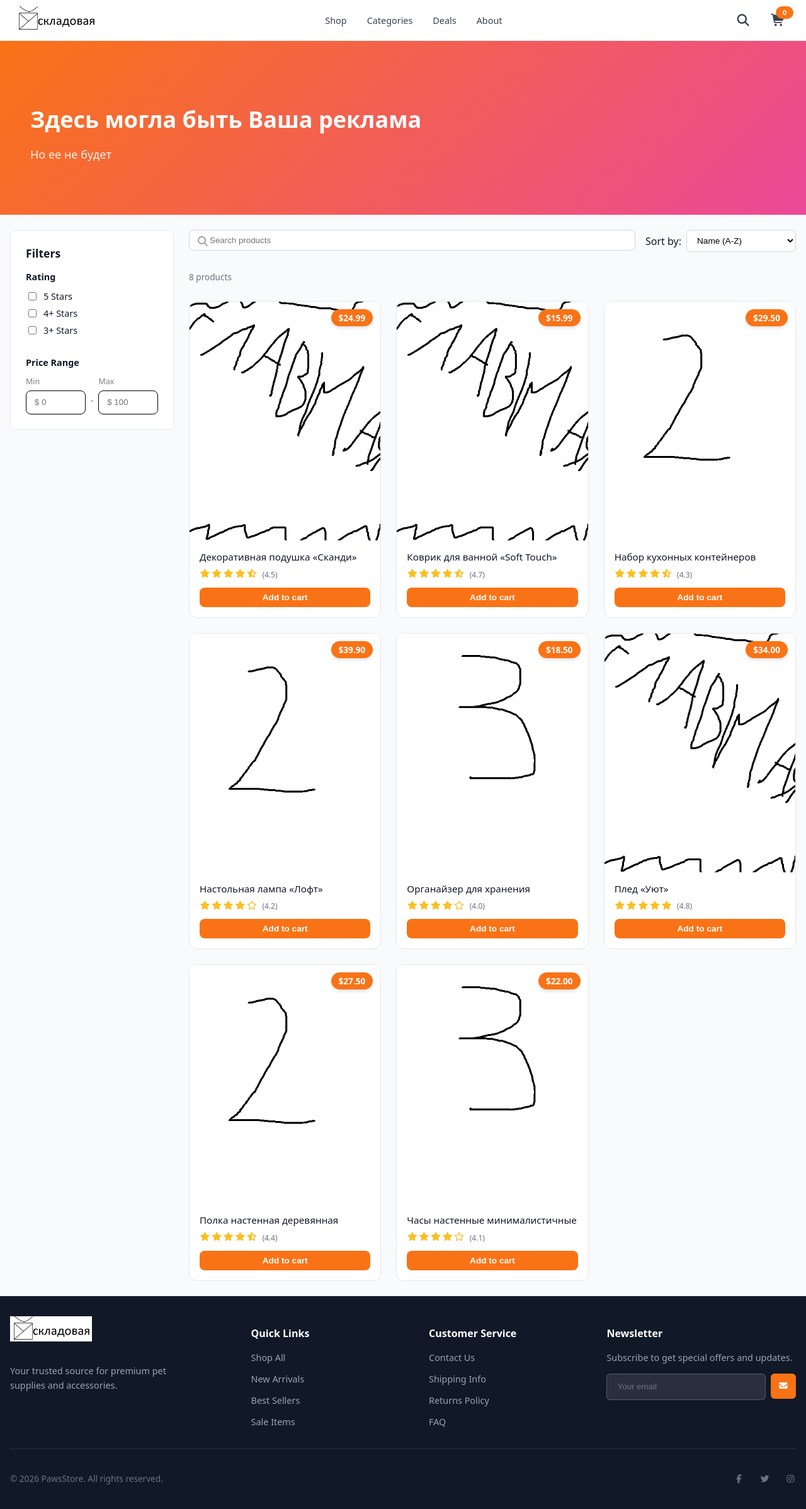
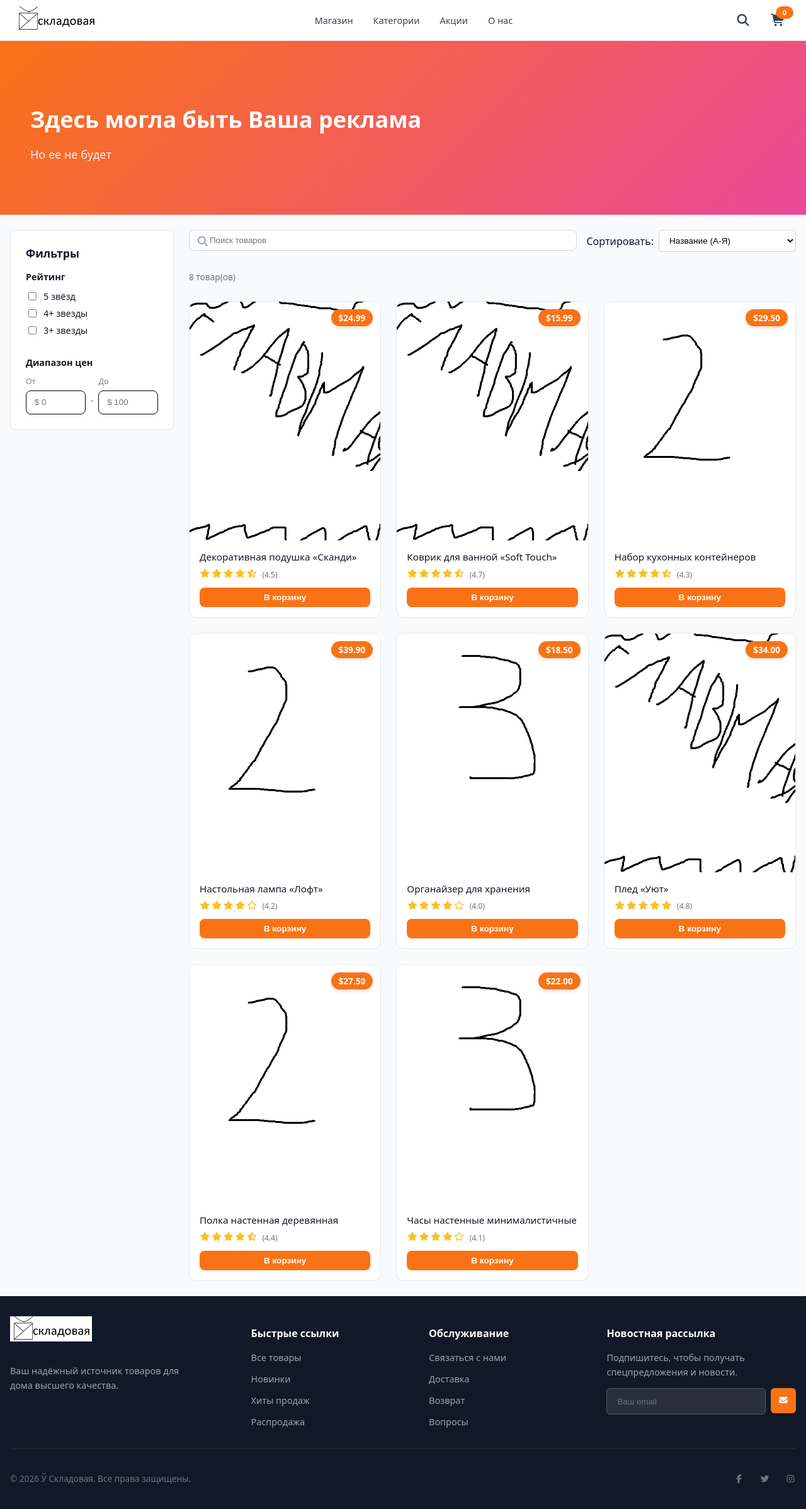
Before and after one commit to Bruxti/U-sklad, a plain HTML site: page catalog.html in a window 1280 px wide. Shown: the whole page at 63% size. Drawn offline with Linux system fonts and the light colour scheme.

Commit message:
Cleanup1

```diff
--- a/catalog.html
+++ b/catalog.html
@@ -4,8 +4,7 @@
 <head>
   <meta charset="utf-8">
   <meta name="viewport" content="width=device-width, initial-scale=1">
-  <title>Ў складовое</title>
-
+  <title>Ў Складовая — Каталог</title>
 
   <link rel="stylesheet" href="https://cdnjs.cloudflare.com/ajax/libs/font-awesome/7.0.1/css/all.min.css">
   <link rel="stylesheet" type="text/css" href="styles.css" />
@@ -24,41 +23,41 @@
 <section class="catalog">
   <div class="catalog__container">
     <aside class="catalog__sidebar">
-      <h2 class="catalog__sidebar-title">Filters</h2>
+      <h2 class="catalog__sidebar-title">Фильтры</h2>
 
       <div class="catalog__filters">
         <div class="catalog__filter-group">
-          <h3 class="catalog__filter-title">Rating</h3>
+          <h3 class="catalog__filter-title">Рейтинг</h3>
 
           <label class="catalog__check">
             <input type="checkbox" name="rating" value="5" />
-            <span>5 Stars</span>
+            <span>5 звёзд</span>
           </label>
 
           <label class="catalog__check">
             <input type="checkbox" name="rating" value="4" />
-            <span>4+ Stars</span>
+            <span>4+ звезды</span>
           </label>
 
           <label class="catalog__check">
             <input type="checkbox" name="rating" value="3" />
-            <span>3+ Stars</span>
+            <span>3+ звезды</span>
           </label>
         </div>
 
         <div class="catalog__filter-group">
-          <h3 class="catalog__filter-title">Price Range</h3>
+          <h3 class="catalog__filter-title">Диапазон цен</h3>
 
           <div class="catalog__price-row">
             <label class="catalog__price-field">
-              <span class="catalog__price-label">Min</span>
+              <span class="catalog__price-label">От</span>
               <input type="number" min="0" placeholder="$ 0" />
             </label>
 
             <span class="catalog__price-separator">-</span>
 
             <label class="catalog__price-field">
-              <span class="catalog__price-label">Max</span>
+              <span class="catalog__price-label">До</span>
               <input type="number" min="0" placeholder="$ 100" />
             </label>
           </div>
@@ -72,33 +71,27 @@
           <span class="catalog__search-icon">
             <i class="fa-solid fa-magnifying-glass"></i>
           </span>
-          <input type="search" placeholder="Search products" aria-label="Search products" />
+          <input type="search" placeholder="Поиск товаров" aria-label="Поиск товаров" />
         </label>
 
         <div class="catalog__sort">
-          <span class="catalog__sort-label">Sort by:</span>
-<select class="catalog__select" aria-label="Sort products">
-  <option value="name-asc">Name (A-Z)</option>
-  <option value="name-desc">Name (Z-A)</option>
-  <option value="price-asc">Price (Low to High)</option>
-  <option value="price-desc">Price (High to Low)</option>
-  <option value="rating-desc">Rating</option>
+          <span class="catalog__sort-label">Сортировать:</span>
+<select class="catalog__select" aria-label="Сортировка товаров">
+  <option value="name-asc">Название (А-Я)</option>
+  <option value="name-desc">Название (Я-А)</option>
+  <option value="price-asc">Цена (сначала дешёвые)</option>
+  <option value="price-desc">Цена (сначала дорогие)</option>
+  <option value="rating-desc">Рейтинг</option>
 </select>
         </div>
       </div>
 
       <div class="catalog__toolbar">
-        <p class="catalog__count">6 products</p>
+        <p class="catalog__count">6 товаров</p>
       </div>
 
       <div class="catalog__grid" id="products-grid">
-        <!--
-          JS later:
-          1) fetch('./data.json')
-          2) clone template below
-          3) fill title/rating/price/name
-          4) append cards here
-        -->
+        <!-- JS динамически заполняет -->
       </div>
     </div>
   </div>
@@ -121,7 +114,7 @@
     <div class="product-card__body">
       <h3 class="product-card__title">
         <a class="product-card__title-link" data-product-link href="#" data-product-title>
-          Airline-Approved Pet Travel Carrier
+          Переноска для животных
         </a>
       </h3>
 
@@ -137,7 +130,7 @@
       </div>
 
       <button type="button" class="product-card__add" data-product-add-to-cart>
-        Add to cart
+        В корзину
       </button>
     </div>
   </article>
--- a/components/footer.html
+++ b/components/footer.html
@@ -1,51 +1,50 @@
-
 <footer class="footer">
   <div class="footer__container">
     <div class="footer__top">
       <div class="footer__brand">
-        <a href="catalog.html" class="footer__logo" aria-label="PawsStore">
-          <img src="images/logo.png" alt="PawsStore" />
+        <a href="catalog.html" class="footer__logo" aria-label="Ў Складовая">
+          <img src="images/logo.png" alt="Ў Складовая" />
         </a>
 
         <p class="footer__description">
-          Your trusted source for premium pet supplies and accessories.
+          Ваш надёжный источник товаров для дома высшего качества.
         </p>
       </div>
 
-      <nav class="footer__column" aria-label="Quick Links">
-        <h3 class="footer__title">Quick Links</h3>
+      <nav class="footer__column" aria-label="Быстрые ссылки">
+        <h3 class="footer__title">Быстрые ссылки</h3>
         <ul class="footer__list">
-          <li><a href="catalog.html">Shop All</a></li>
-          <li><a href="catalog.html">New Arrivals</a></li>
-          <li><a href="catalog.html">Best Sellers</a></li>
-          <li><a href="catalog.html">Sale Items</a></li>
+          <li><a href="catalog.html">Все товары</a></li>
+          <li><a href="catalog.html">Новинки</a></li>
+          <li><a href="catalog.html">Хиты продаж</a></li>
+          <li><a href="catalog.html">Распродажа</a></li>
         </ul>
       </nav>
 
-      <nav class="footer__column" aria-label="Customer Service">
-        <h3 class="footer__title">Customer Service</h3>
+      <nav class="footer__column" aria-label="Обслуживание">
+        <h3 class="footer__title">Обслуживание</h3>
         <ul class="footer__list">
-          <li><a href="#">Contact Us</a></li>
-          <li><a href="#">Shipping Info</a></li>
-          <li><a href="#">Returns Policy</a></li>
-          <li><a href="#">FAQ</a></li>
+          <li><a href="#">Связаться с нами</a></li>
+          <li><a href="#">Доставка</a></li>
+          <li><a href="#">Возврат</a></li>
+          <li><a href="#">Вопросы</a></li>
         </ul>
       </nav>
 
       <div class="footer__column footer__newsletter">
-        <h3 class="footer__title">Newsletter</h3>
+        <h3 class="footer__title">Новостная рассылка</h3>
         <p class="footer__description footer__description--small">
-          Subscribe to get special offers and updates.
+          Подпишитесь, чтобы получать спецпредложения и новости.
         </p>
 
         <form class="footer__subscribe">
           <input
             type="email"
             class="footer__input"
-            placeholder="Your email"
-            aria-label="Your email"
+            placeholder="Ваш email"
+            aria-label="Ваш email"
           />
-          <button type="submit" class="footer__submit" aria-label="Subscribe">
+          <button type="submit" class="footer__submit" aria-label="Подписаться">
             <i class="fa-solid fa-envelope"></i>
           </button>
         </form>
@@ -53,7 +52,7 @@
     </div>
 
     <div class="footer__bottom">
-      <p class="footer__copy">© 2026 PawsStore. All rights reserved.</p>
+      <p class="footer__copy">© 2026 Ў Складовая. Все права защищены.</p>
 
       <div class="footer__social">
         <a href="#" class="footer__social-link" aria-label="Facebook">
--- a/components/header.html
+++ b/components/header.html
@@ -1,14 +1,14 @@
 <header class="site-header">
   <nav class="navbar">
-    <a href="catalog.html" class="navbar__logo" aria-label="PawsStore">
-      <img src="images/logo.png" alt="PawsStore">
+    <a href="catalog.html" class="navbar__logo" aria-label="Ў Складовая">
+      <img src="images/logo.png" alt="Ў Складовая">
     </a>
 
     <ul class="navbar__links">
-      <li><a href="catalog.html">Shop</a></li>
-      <li><a href="catalog.html">Categories</a></li>
-      <li><a href="catalog.html">Deals</a></li>
-      <li><a href="catalog.html">About</a></li>
+      <li><a href="catalog.html">Магазин</a></li>
+      <li><a href="catalog.html">Категории</a></li>
+      <li><a href="catalog.html">Акции</a></li>
+      <li><a href="catalog.html">О нас</a></li>
     </ul>
 
     <div class="navbar__icons">
--- a/scripts/catalog.page.js
+++ b/scripts/catalog.page.js
@@ -67,6 +67,7 @@ function getPriceRange() {
       maxPrice: Number.isFinite(maxPrice) ? maxPrice : Number.POSITIVE_INFINITY
     };
   }
+
   function getSearchQuery() {
     return String(searchInput?.value ?? '').trim().toLowerCase();
   }
@@ -157,11 +158,11 @@ function getPriceRange() {
     }
 
     if (ratingBlock) {
-      ratingBlock.setAttribute('aria-label', `Rating ${product.rating} out of 5 stars`);
+      ratingBlock.setAttribute('aria-label', `Рейтинг ${product.rating} из 5 звёзд`);
     }
 
     if (addButton) {
-  addButton.textContent = 'Add to cart';
+      addButton.textContent = 'В корзину';
     }
 
     setLinkTargets(node, product.id);
@@ -183,7 +184,7 @@ if (addButton) {
     const filtered = sortProducts(filterProducts(state.products));
 
     if (countEl) {
-      countEl.textContent = `${filtered.length} product${filtered.length === 1 ? '' : 's'}`;
+      countEl.textContent = `${filtered.length} товар(ов)`;
     }
 
     grid.innerHTML = '';
@@ -191,7 +192,7 @@ if (addButton) {
     if (!filtered.length) {
       const empty = document.createElement('div');
       empty.className = 'catalog__empty';
-      empty.textContent = 'No products found.';
+      empty.textContent = 'Товары не найдены.';
       grid.appendChild(empty);
       return;
     }
@@ -230,6 +231,6 @@ if (addButton) {
     render();
   } catch (error) {
     console.error(error);
-    grid.innerHTML = '<div class="catalog__empty">Failed to load products.</div>';
+    grid.innerHTML = '<div class="catalog__empty">Не удалось загрузить товары.</div>';
   }
 });
--- a/styles/base.scss
+++ b/styles/base.scss
@@ -469,8 +469,6 @@ html, body {
 	color: gray;
 	font-size: 0.95rem;
   }
-  &__content {
-    }
   &__searchbar {
     display: flex;
     justify-content: space-between;
```
Also changed, not shown: cart.html (+20 -20 lines), product.html (+18 -18 lines), scripts/cart.page.js (+15 -12 lines), scripts/product.page.js (+10 -6 lines). Lines whose indentation alone changed are shown as unchanged.
